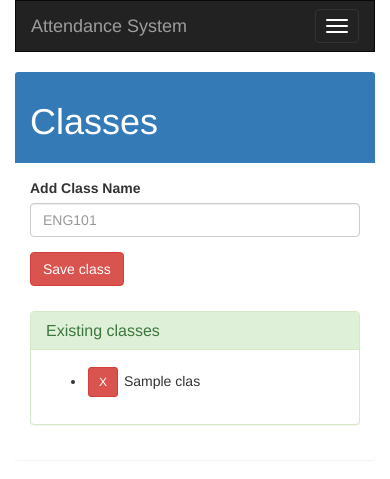
After one commit to waqasraza123/simple-attendance-system-in-php--mysql--bootstrap-, a PHP site: page /classes.php in a window 390 px wide. The commit adds this page. Shown: the top 479 px of the page. Run offline with PHP 8.4, Linux system fonts and the light colour scheme; tables that the repository leaves empty or names only in its code hold one stand-in row (values such as "Sample post"); some libraries are stand-ins or nearby versions.

Commit message:
Many improvements including: - Consistent UI. - Ability to add, view and delete classes. - Take Attendance list is now sorted by class. - You can now filter by class (partial implementation). - Header and Footer are now easier to configure (header.php and footer.php) - Readonly fields on Take Attendance page no longer look like they are editable fields. - Class dropdown list on Register page is now dynamically generated. - Bug fixes. - Menu is now compatible with mobile devices.

```diff
--- /dev/null
+++ b/classes.php
@@ -0,0 +1,69 @@
+<?php
+$pageTitle = "Classes";
+include('header.php');
+require("db-connect.php");
+?>
+<form method="post" action="<?php echo($_SERVER['PHP_SELF'])?>" style="margin-bottom: 25px;">
+    <div class="form-group">
+        <label for="name"> Add Class Name </label>
+        <input type="text" id="name" name="name" class="form-control" placeholder="ENG101" required>
+    </div>
+    <input type="submit" name="classes" class="btn btn-danger" value="Save class">
+</form>
+<?php
+$query = "SELECT * FROM class;";
+$classes = $classes = mysqli_query($conn, $query);
+if($classes && mysqli_num_rows($classes)){ ?>
+    <div class="panel panel-success">
+       <div class = "panel-heading">
+           <h2 class = "panel-title">Existing classes</h2>
+       </div>
+       <div class = "panel-body">
+           <ul>
+           <?php
+             // Get list of available classes.
+             while($class = $classes->fetch_assoc()){
+                echo '<li><a href="?delete=' . $class['id'] . '" class="btn btn-danger btn-sm" style="margin:2px;" title="Delete class">X</a> ' . $class['name'] . '</li>';
+             }
+           ?>
+           </ul>
+       </div>
+   </div>
+<?php
+} else {
+?>
+    <div class = "panel panel-warning">
+       <div class = "panel-heading">
+          <h2 class = "panel-title">Warning</h2>
+       </div>
+       <div class = "panel-body">
+          No classes defined.
+       </div>
+    </div>
+<?php
+}
+if(isset($_POST['classes']) && !empty($_POST['name'])){
+    $name = $_POST['name'];
+    // Prepare query to be saved to db.
+    $query = "INSERT INTO class(`name`) VALUES('".$name."')";
+    if(mysqli_query($conn, $query)){
+        header('Location: ' . $_SERVER['PHP_SELF']);
+    }
+    else{
+        echo "Error: " . $query . "<br>" . mysqli_error($conn);
+    }
+}
+if(isset($_GET['delete'])){
+    $id = $_GET['delete'];
+    // Prepare query to be saved to db.
+    $query = "DELETE FROM class WHERE `id`='".$id."';";
+    if(mysqli_query($conn, $query)){
+        $query = "DELETE FROM attendance WHERE `classid`='".$id."';";
+        mysqli_query($conn, $query);
+        header('Location: ' . $_SERVER['PHP_SELF']);
+    } else {
+        echo "Error: " . $query . "<br>" . mysqli_error($conn);
+    }
+}
+$conn->close();
+include('footer.php');
--- a/css.css
+++ b/css.css
@@ -1,3 +1,4 @@
-#attendanceForm input[type="text"] {
-    border: 0px;
+input[readonly="readonly"] {
+    border:0px;
+    background-color:transparent;
 }
--- /dev/null
+++ b/header.php
@@ -0,0 +1,26 @@
+<!DOCTYPE html>
+<html lang="en">
+<head>
+    <meta charset="UTF-8">
+    <meta name="viewport" content="width=device-width, initial-scale=1, maximum-scale=1">
+    <title>Attendance System - <?php echo $pageTitle; ?></title>
+    <!-- Latest compiled and minified CSS -->
+    <link rel="stylesheet" href="http://maxcdn.bootstrapcdn.com/bootstrap/3.3.5/css/bootstrap.min.css">
+
+    <!-- jQuery library -->
+    <script src="https://ajax.googleapis.com/ajax/libs/jquery/1.11.3/jquery.min.js"></script>
+
+    <!-- Latest compiled JavaScript -->
+    <script src="http://maxcdn.bootstrapcdn.com/bootstrap/3.3.5/js/bootstrap.min.js"></script>
+    <script src="https://cdnjs.cloudflare.com/ajax/libs/jquery-cookie/1.4.1/jquery.cookie.min.js"></script>
+    <link rel="stylesheet" href="css.css" type="text/css">
+    <script src="js.js"></script>
+</head>
+<body>
+<div class="container">
+<?php include ("nav.php");?>
+<div class="panel panel-primary" style="border: none;">
+    <div class="panel-heading">
+        <h1><?php echo $pageTitle; ?></h1>
+    </div>
+    <div class="panel-body">
--- a/nav.php
+++ b/nav.php
@@ -1,15 +1,23 @@
 <nav class="navbar navbar-inverse" style="border-radius: 0px;">
-    <div class="container-fluid">
+    <div class="container">
         <div class="navbar-header">
-            <a class="navbar-brand" href="/">Attendance System</a>
+            <button type="button" class="navbar-toggle collapsed" data-toggle="collapse" data-target="#navbar" aria-expanded="false" aria-controls="navbar">
+                <span class="sr-only">Toggle navigation</span>
+                <span class="icon-bar"></span>
+                <span class="icon-bar"></span>
+                <span class="icon-bar"></span>
+            </button>
+            <a class="navbar-brand" href="#">Attendance System</a>
         </div>
-        <div>
+        <div id="navbar" class="navbar-collapse collapse">
             <ul class="nav navbar-nav">
-                <li class="active"><a href="<?php echo 'http://'.$_SERVER['HTTP_HOST'].dirname($_SERVER['PHP_SELF']); ?>">Home</a></li>
-                <li><a href="register.php">Register</a></li>
-                <li><a href="login.php">Login</a></li>
-                <li><a href="logout.php">Logout</a></li>
+                <li <?php echo $pageTitle=="Take Attendance"||$pageTitle=="Attendance" ? 'class="active"' : ''; ?>><a href="<?php echo 'http://'.$_SERVER['HTTP_HOST'].dirname($_SERVER['PHP_SELF']); ?>">Home</a></li>
+                <li <?php echo $pageTitle=="Register" ? 'class="active"' : ''; ?>><a href="register.php">Register</a></li>
+                <li <?php echo $pageTitle=="Classes" ? 'class="active"' : ''; ?>><a href="classes.php">Classes</a></li>
+                <li <?php echo $pageTitle=="Login" ? 'class="active"' : ''; ?>><a href="login.php">Login</a></li>
+                <li <?php echo $pageTitle=="Logout" ? 'class="active"' : ''; ?>><a href="logout.php">Logout</a></li>
             </ul>
-        </div>
+
+        </div --><!--/.navbar-collapse -->
     </div>
 </nav>
```
Also changed, not shown: footer.php (added, +9 -0 lines), index.php (+0 -40 lines), login.php (+26 -42 lines), register.php (+31 -46 lines), save-attendance.php (+14 -16 lines), student.php (+4 -8 lines), teacher.php (+27 -19 lines).
